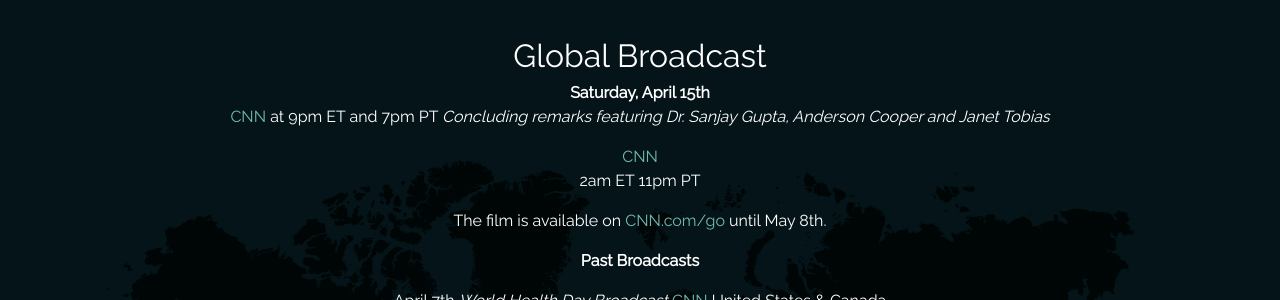
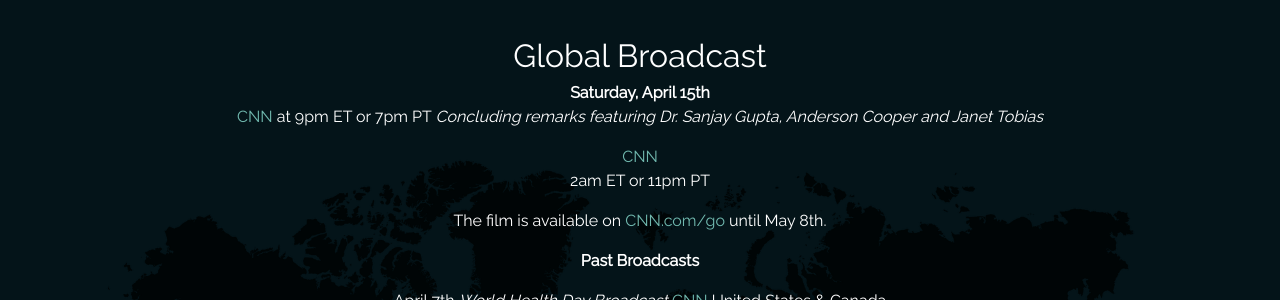
Before and after one commit to caseyg/takesallofus, a Jekyll site: the page built from index.md, in a window 1280 px wide and 900 px high, scrolled down 2360 px. Shown: the part 153-453 px from the top of the window. Built offline with Jekyll 4.4.1, drawn with Linux system fonts in a browser that asks for light colours; nearby versions of some CDN libraries; comment, search, counter and statistics services are not loaded.

Commit message:
Updated Index

```diff
--- a/index.md
+++ b/index.md
@@ -8,9 +8,9 @@
     \   "
   trailer-youtube-id: zsB1sYSHEAM
 broadcastevents:
-  description: "**Saturday, April 15th**  \n[CNN](http://www.cnn.com) at 9pm ET and
+  description: "**Saturday, April 15th**  \n[CNN](http://www.cnn.com) at 9pm ET or
     7pm PT\n*Concluding remarks featuring Dr. Sanjay Gupta, Anderson Cooper and Janet
-    Tobias*\n  \n[CNN](http://www.cnn.com)  \n2am ET\n11pm PT\n\nThe film is available
+    Tobias*\n  \n[CNN](http://www.cnn.com)  \n2am ET or 11pm PT\n\nThe film is available
     on [CNN.com/go](http://www.cnn.com/go) until May 8th.\n\n\n**Past Broadcasts**\n\nApril
     7th\n*World Health Day Broadcast*\n[CNN](http://www.cnn.com) United States & Canada\n\nApril
     6th  \n[ETV2](http://etv2.err.ee) Estonia\n[DirectTV](http://www.directvla.com)
```
